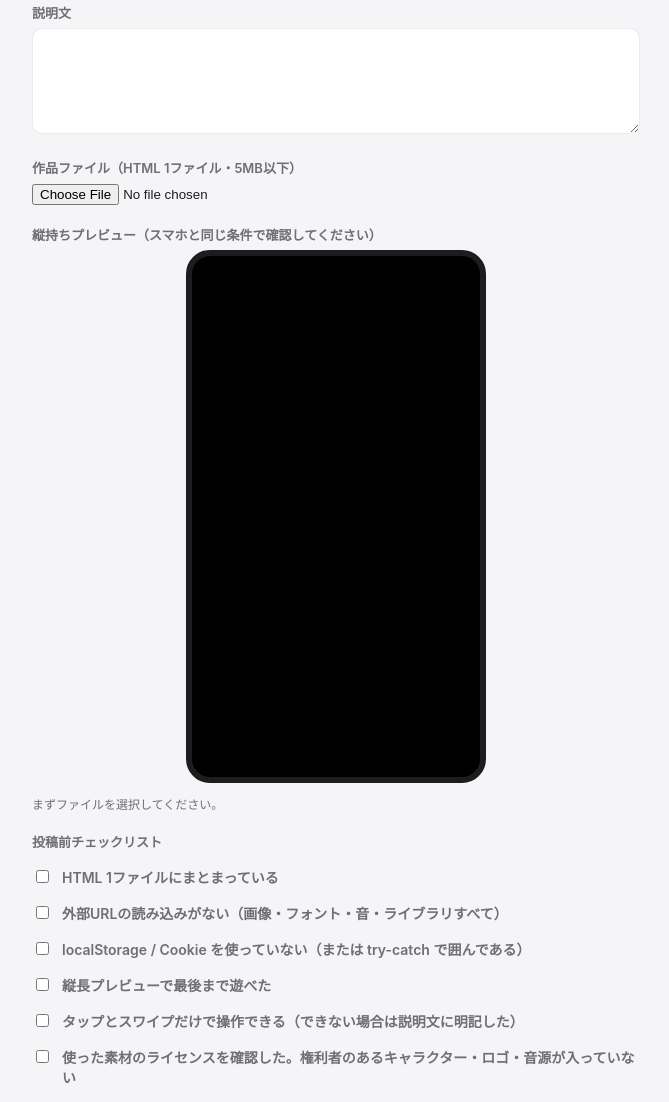
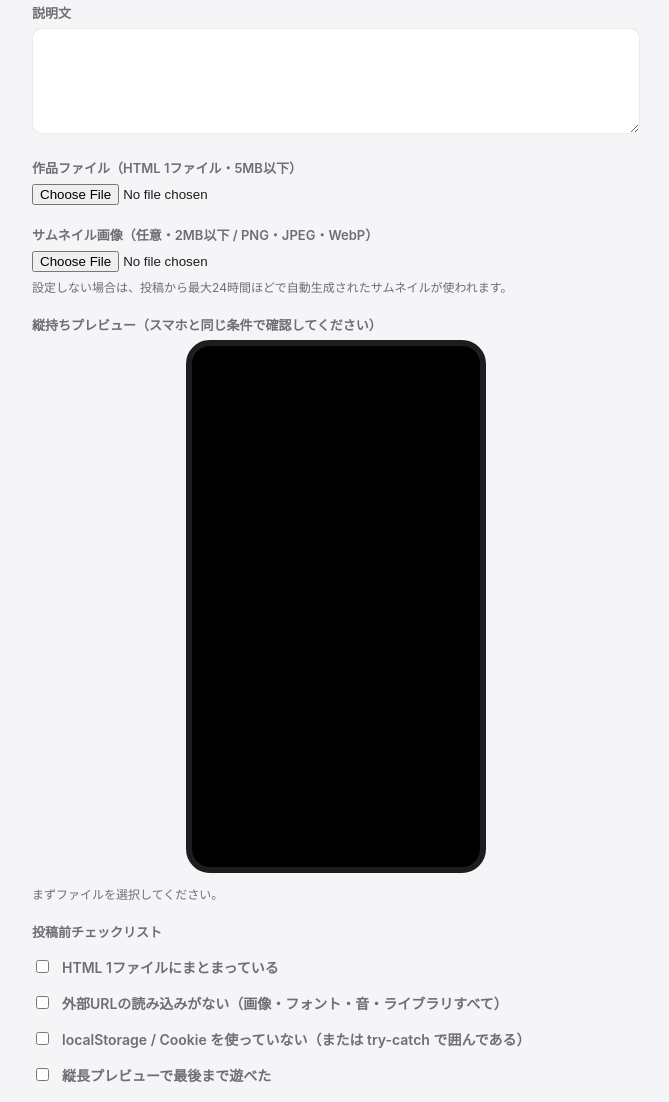
Before and after one commit to riririyo/frank-pro, a plain HTML site: page web/submit.html in a window 1280 px wide. Shown: the part 293-1395 px from the top of the page, without its empty margins (304-973 px from the left). Drawn offline with Linux system fonts and the light colour scheme; a script that the page names is missing.

Commit message:
Add thumbnail image upload feature to submit form
Added a thumbnail image input field with hints for users.

```diff
--- a/web/submit.html
+++ b/web/submit.html
@@ -40,6 +40,15 @@
       </div>
 
       <div class="form-field">
+        <label for="thumbnail-input">サムネイル画像（任意・2MB以下 / PNG・JPEG・WebP）</label>
+        <input id="thumbnail-input" type="file" accept="image/png,image/jpeg,image/webp" />
+        <div id="thumbnail-preview"></div>
+        <p id="thumbnail-hint" class="form-hint">
+          設定しない場合は、投稿から最大24時間ほどで自動生成されたサムネイルが使われます。
+        </p>
+      </div>
+
+      <div class="form-field">
         <label>縦持ちプレビュー（スマホと同じ条件で確認してください）</label>
         <div class="mobile-preview">
           <iframe id="mobile-preview-frame" sandbox="allow-scripts allow-pointer-lock"></iframe>
```
